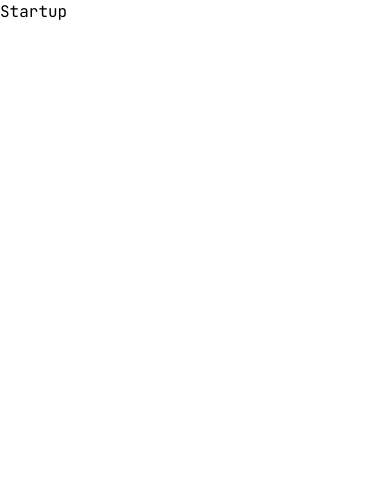
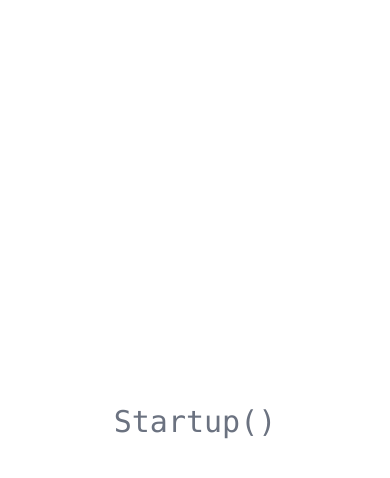
Before and after one commit to amirardalan/startup, a Next.js app: page / in a window 390 px wide. Shown: the top 478 px of the page. Built offline with nearby package versions, Linux system fonts and the light colour scheme.

Commit message:
Fix tailwind config paths

```diff
--- a/app/page.tsx
+++ b/app/page.tsx
@@ -1,8 +1,8 @@
 export default function Home() {
   return (
-    <main className="flex min-h-screen flex-col items-center justify-between p-24">
-      <div className="z-10 w-full max-w-5xl items-center justify-center font-mono text-lg lg:flex">
-        Startup
+    <main className="flex justify-center align-center h-screen">
+      <div className="font-mono text-gray-500 text-center text-3xl m-auto">
+        Startup()
       </div>
     </main>
   );
--- a/tailwind.config.ts
+++ b/tailwind.config.ts
@@ -2,9 +2,7 @@ import type { Config } from "tailwindcss";
 
 const config: Config = {
   content: [
-    "@/pages/**/*.{js,ts,jsx,tsx,mdx}",
-    "@/components/**/*.{js,ts,jsx,tsx,mdx}",
-    "@/app/**/*.{js,ts,jsx,tsx,mdx}",
+    "./app/**/*.{js,ts,jsx,tsx,mdx}",
   ],
   theme: {
     extend: {
```
